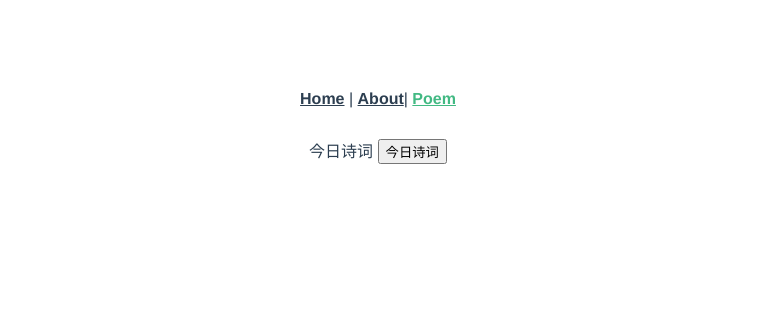
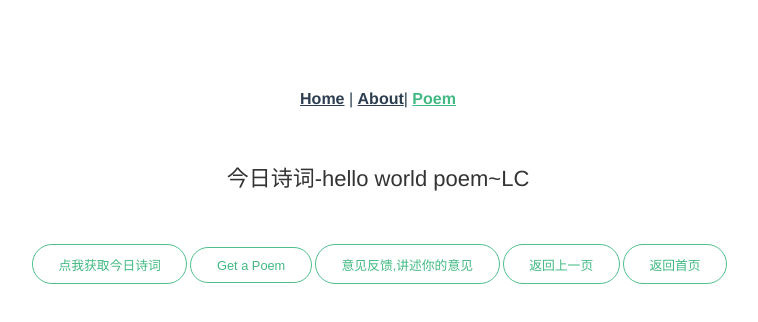
Before and after one commit to ahviplc/my-electron-vue3-app, a Vue app: page /#/poem in a window 1280 px wide. Shown: the top 322 px of the page, without its empty margins (262-1020 px from the left). Built offline with nearby package versions, Linux system fonts and the light colour scheme.

Commit message:
update poem.vue for a real poem and solve the CORS.

```diff
--- a/package.json
+++ b/package.json
@@ -15,6 +15,7 @@
   },
   "main": "background.js",
   "dependencies": {
+    "axios": "^0.21.1",
     "core-js": "^3.6.5",
     "vue": "^3.0.0",
     "vue-router": "^4.0.3"
--- a/src/components/poem/poem.vue
+++ b/src/components/poem/poem.vue
@@ -1,16 +1,28 @@
 <template>
     <div>
-        {{title}}
-        <button @click="oneClick">{{title}}</button>
+        <p class="title">{{msg}}-{{title}}~{{author}}</p>
+        <div>
+            <div class="doc">
+                <button class="alt" type="primary" plain="true" @click="getAPoem">点我获取今日诗词</button>
+                <button class="alt" type="primary" @click="getAPoem">Get a Poem</button>
+                <button class="alt" type="primary" @click="feedbackHandle">意见反馈,讲述你的意见</button>
+                <button class="alt" type="primary" @click="goBackHandle">返回上一页</button>
+                <button class="alt" type="primary" @click="goBackIndexHandle">返回首页</button>
+            </div>
+        </div>
     </div>
 </template>
 
 <script>
+    import axios from 'axios'
+
     export default {
-        name: "About",
+        name: 'poem',
         data() {
             return {
-                title: '今日诗词',
+                title: 'hello world poem',
+                msg: '今日诗词',
+                author: 'LC'
             }
         },
         beforeCreate() {
@@ -26,14 +38,111 @@
             console.log('...mounted...')
         },
         methods: {
-            oneClick() {
-                alert('今日诗词')
-                console.log('今日诗词')
+            getAPoem() {
+                console.log('Get a Poem...')
+                // httpbin接口
+                // let httpbin_url = 'http://httpbin.org/get'
+                // 解决跨域问题 跨源资源共享 (CORS) 在vue.config.js:68中 配置 proxy 具体去看 vue.config.js:68 .
+                // 如果 vue.config.js:68 配置跨域 配置【 "target": "https://v2.jinrishici.coms",】,故意写错加个s
+                // 则会报错为【 Error occurred while trying to proxy request /one.json from localhost:6886 to https://v2.jinrishici.coms (ENOTFOUND) (https://nodejs.org/api/errors.html#errors_common_system_errors).】
+                // 今日诗词接口url 其实际全url: https://v2.jinrishici.com/one.json 其cors实际全url: http://localhost:6886/one.json 和 http://localhost:6886/getAPoem 均可
+                // let baseURL = 'https://v2.jinrishici.com'
+                // 运行访问 使用下面url 此url的ip为本地ip 解决跨域url
+                // eslint-disable-next-line camelcase
+                // let baseURL_cors = 'http://localhost:6886'
+                // eslint-disable-next-line camelcase
+                // let jinrishici_url = '/one.json'
+                // ☆备注:在【src/background.js:23】配置好 webSecurity: false 之后,无论是开发还是生产环境,直接使用full_jinrishici_url也都是可以的了,无跨域问题了 已经实践证明 当然这个只是electron 不是web web是其他解决途径
+                // 要是web的话 还是 放开 line60 的注释 使用这个 配合 vue.config.js:68 起作用. 现在根据判断是开发环境还是生产环境 使用对应url了 在line63-line71
+                // eslint-disable-next-line camelcase
+                // let full_jinrishici_url = 'https://v2.jinrishici.com/one.json'
+                // eslint-disable-next-line camelcase
+                // let full_jinrishici_url_cors = 'http://localhost:6886/getAPoem'
+                // let full_jinrishici_url = 'http://localhost:6886/getAPoem'
+
+                // 定义全局url
+                let full_jinrishici_url = ''
+                // 判断是否是开发环境 是开发环境的话 为true
+                const isDevelopment = process.env.NODE_ENV !== 'production'
+                if (isDevelopment) {
+                    full_jinrishici_url = 'http://localhost:6886/getAPoem'
+                } else {
+                    full_jinrishici_url = 'https://v2.jinrishici.com/one.json'
+                }
+
+                // -------------------------------------------------------
+                // axios.get(jinrishici_url)
+                //   .then((res) => {
+                //     console.log(res)
+                //   })
+                //   .catch((err) => {
+                //     console.log('err -> ', err)
+                //   })
+                // --------------------------------------------------------
+                // 备注: 如果前面没有 【import axios from 'axios'】 则使用 this.$axios 即可.
+                axios({
+                    // baseURL: baseURL_cors,
+                    method: 'get',
+                    url: full_jinrishici_url,
+                    // `headers` 是即将被发送的自定义请求头
+                    headers: {
+                        'X-User-Token': '7yzsEYo2vZ3zwBG+yfTtWtblmvFbz7QD' // 获取 Token 的地址为【https://v2.jinrishici.com/token】,GET方法,Token 用于鉴别和区分每个用户，获取后 永久有效。
+                    }
+                }).then((res) => {
+                    console.log(res.data) // 这个本身就是对象了
+                    console.log('Get a Poem...success data -> ', JSON.stringify(res.data))
+                    // console.log('data content -> ', res.data.data.content)
+                    let getAPoemFromApi = res.data.data.content
+                    console.log(`Get a Poem...今日诗词:`, getAPoemFromApi)
+                    alert(getAPoemFromApi)
+                }).catch((err) => {
+                    console.log('Get a Poem err -> ', err)
+                })
+                // --------------------------------------------------------
+            },
+            feedbackHandle() {
+                console.log('收到你的反馈意见了...')
+                alert('收到你的反馈意见了...')
+            },
+            goBackHandle() {
+                this.$router.go(-1) // 返回上一页
+            },
+            goBackIndexHandle() {
+                this.$router.push('/') // 返回首页
             }
         }
     }
 </script>
 
 <style scoped>
+    button {
+        margin-top: 30px;
+        margin-bottom: 30px;
+        margin-left: 3px;
+    }
 
+    .title {
+        color: #333333;
+        font-size: 22px;
+        text-align: center;
+    }
+
+    .doc button {
+        font-size: .8em;
+        cursor: pointer;
+        outline: none;
+        padding: 0.75em 2em;
+        border-radius: 2em;
+        display: inline-block;
+        color: #fff;
+        background-color: #4fc08d;
+        transition: all 0.15s ease;
+        box-sizing: border-box;
+        border: 1px solid #4fc08d;
+    }
+
+    .doc button.alt {
+        color: #42b983;
+        background-color: transparent;
+    }
 </style>
--- a/vue.config.js
+++ b/vue.config.js
@@ -63,6 +63,35 @@ module.exports = {
         }
     },
     devServer: {
-        port: 6886
+        port: 6886, // 项目启动端口
+        // 配置proxy 解决跨域问题 跨源资源共享 (CORS)
+        proxy: {
+            '/one.json': {
+                // 请求的目标服务器地址
+                target: 'https://v2.jinrishici.com',
+                // 设置允许跨域
+                changeOrigin: true,
+                // 重写路径
+                pathRewrite: {
+                    '^/one.json': '/one.json'
+                },
+                headers: {
+                    referer: ''
+                }
+            },
+            '/getAPoem': {
+                // 请求的目标服务器地址
+                target: 'https://v2.jinrishici.com',
+                // 设置允许跨域
+                changeOrigin: true,
+                // 重写路径
+                pathRewrite: {
+                    '^/getAPoem': '/one.json'
+                },
+                headers: {
+                    referer: ''
+                }
+            }
+        }
     }
 }
```
Also changed, not shown: src/main.js (+9 -1 lines), 2 other files (tests, documents, lock files or other folders).
